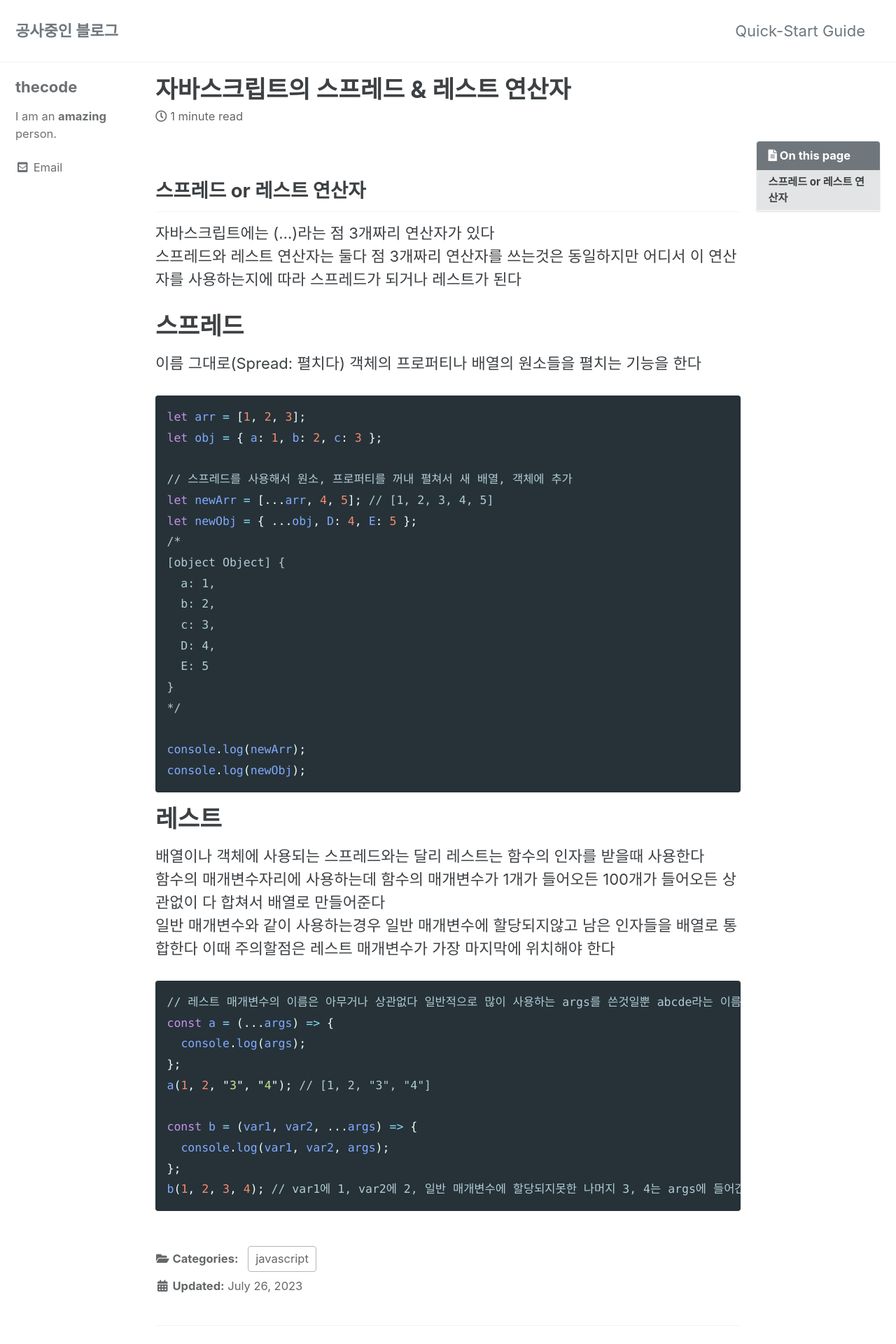
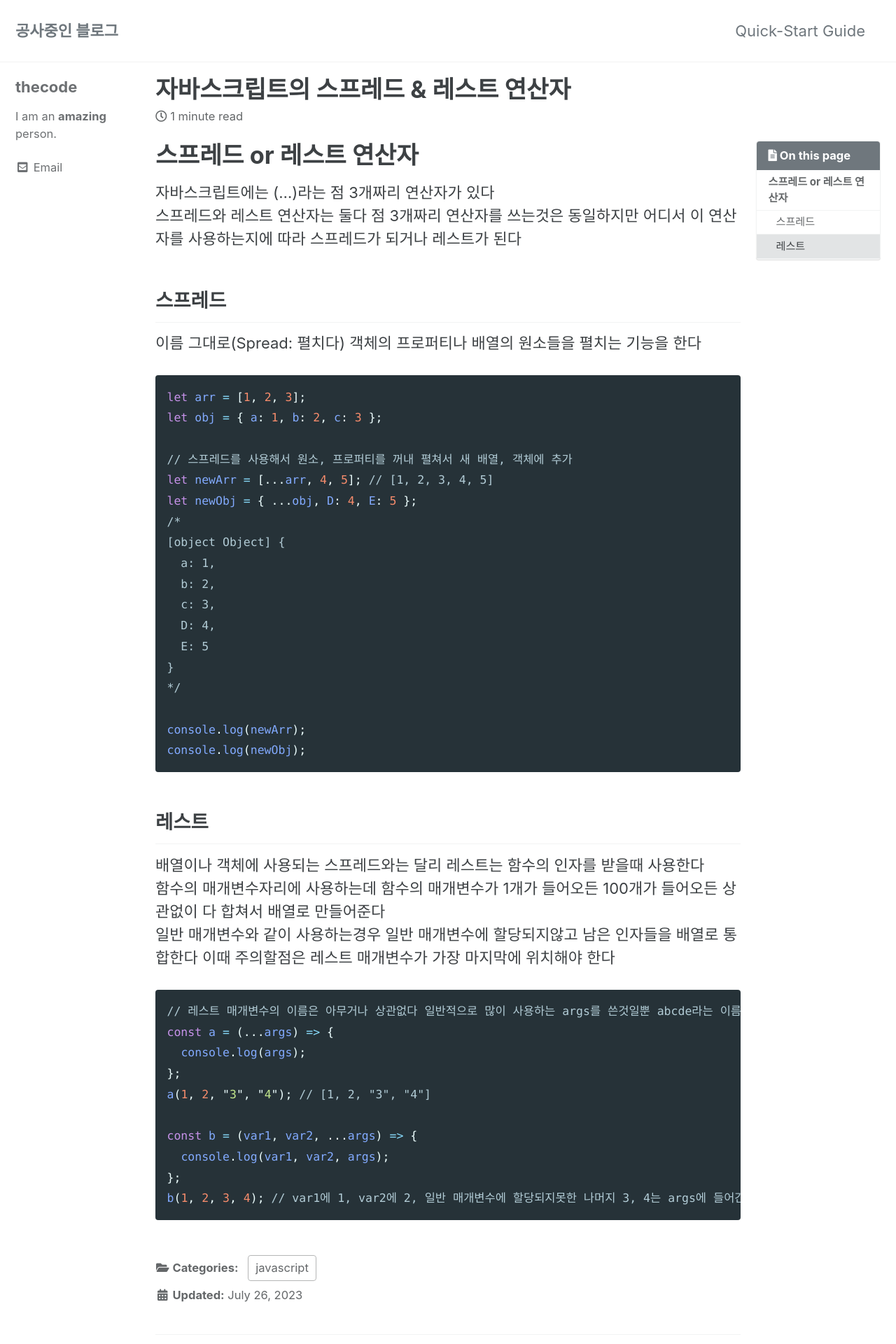
Before and after one commit to thecode00/thecode00.github.io, a Jekyll site: the page built from _posts/Javascript/2023-07-26-js-rest.md, in a window 1280 px wide. Shown: the top 1920 px of the page at 70% size. Built offline with Jekyll 4.4.1, drawn with Linux system fonts in a browser that asks for light colours; cached includes are drawn as plain includes.

Commit message:
Change header

````diff
--- a/_posts/Javascript/2023-07-26-js-rest.md
+++ b/_posts/Javascript/2023-07-26-js-rest.md
@@ -9,12 +9,12 @@ date: 2023-07-26
 last_modified_at: 2023-07-26
 ---
 
-## 스프레드 or 레스트 연산자
+# 스프레드 or 레스트 연산자
 
 자바스크립트에는 (...)라는 점 3개짜리 연산자가 있다
 스프레드와 레스트 연산자는 둘다 점 3개짜리 연산자를 쓰는것은 동일하지만 어디서 이 연산자를 사용하는지에 따라 스프레드가 되거나 레스트가 된다
 
-# 스프레드
+## 스프레드
 
 이름 그대로(Spread: 펼치다) 객체의 프로퍼티나 배열의 원소들을 펼치는 기능을 한다
 
@@ -39,7 +39,7 @@ console.log(newArr);
 console.log(newObj);
 ```
 
-# 레스트
+## 레스트
 
 배열이나 객체에 사용되는 스프레드와는 달리 레스트는 함수의 인자를 받을때 사용한다
 함수의 매개변수자리에 사용하는데 함수의 매개변수가 1개가 들어오든 100개가 들어오든 상관없이 다 합쳐서 배열로 만들어준다
````
Also changed, not shown: _posts/Javascript/2023-07-26-js-destructuring.md (+1 -1 lines).
